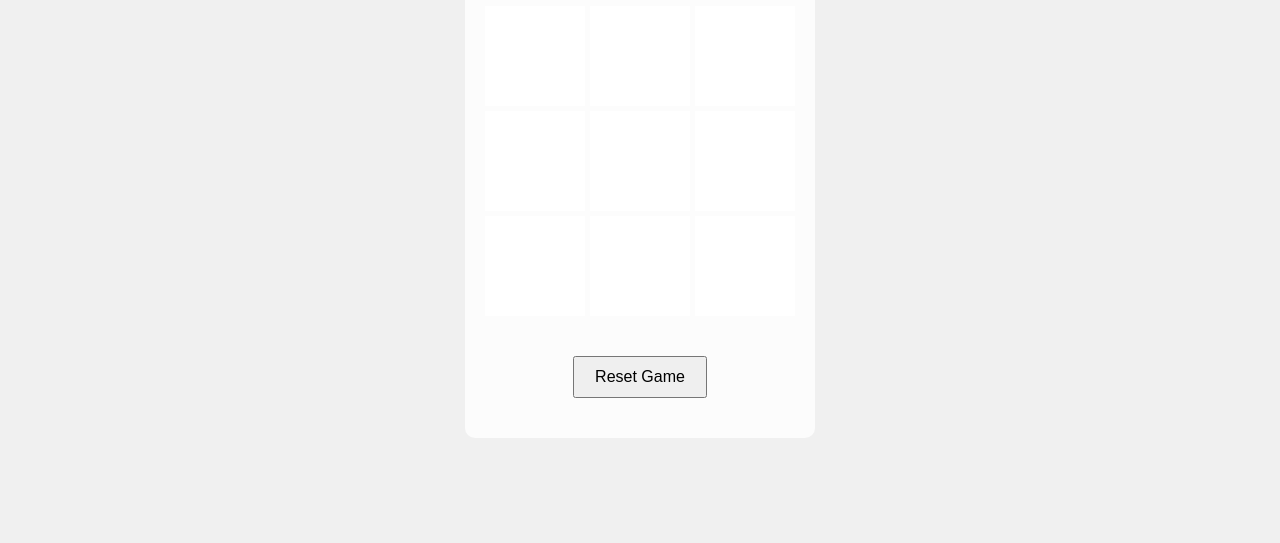
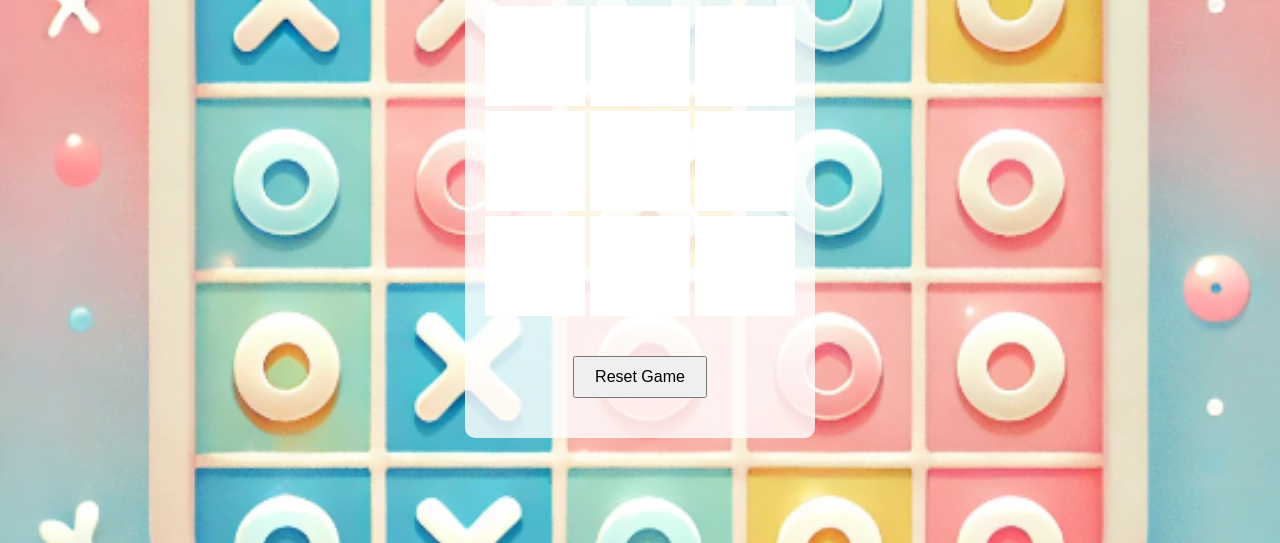
Before and after one commit to sivaramaraju2124/Tic-Tac-Toe, a plain HTML site: page index.html in a window 1280 px wide. Shown: the part 257-800 px from the top of the page. Drawn offline with Linux system fonts and the light colour scheme.

Commit message:
index.html

```diff
--- a/index.html
+++ b/index.html
@@ -6,7 +6,7 @@
     <title>Tic-Tac-Toe</title>
     <link rel="stylesheet" href="styles.css">
 </head>
-<body background="bunny.jpg">
+<body background="tic.png">
 
     <div class="container">
         <h1>Tic-Tac-Toe</h1>
```
